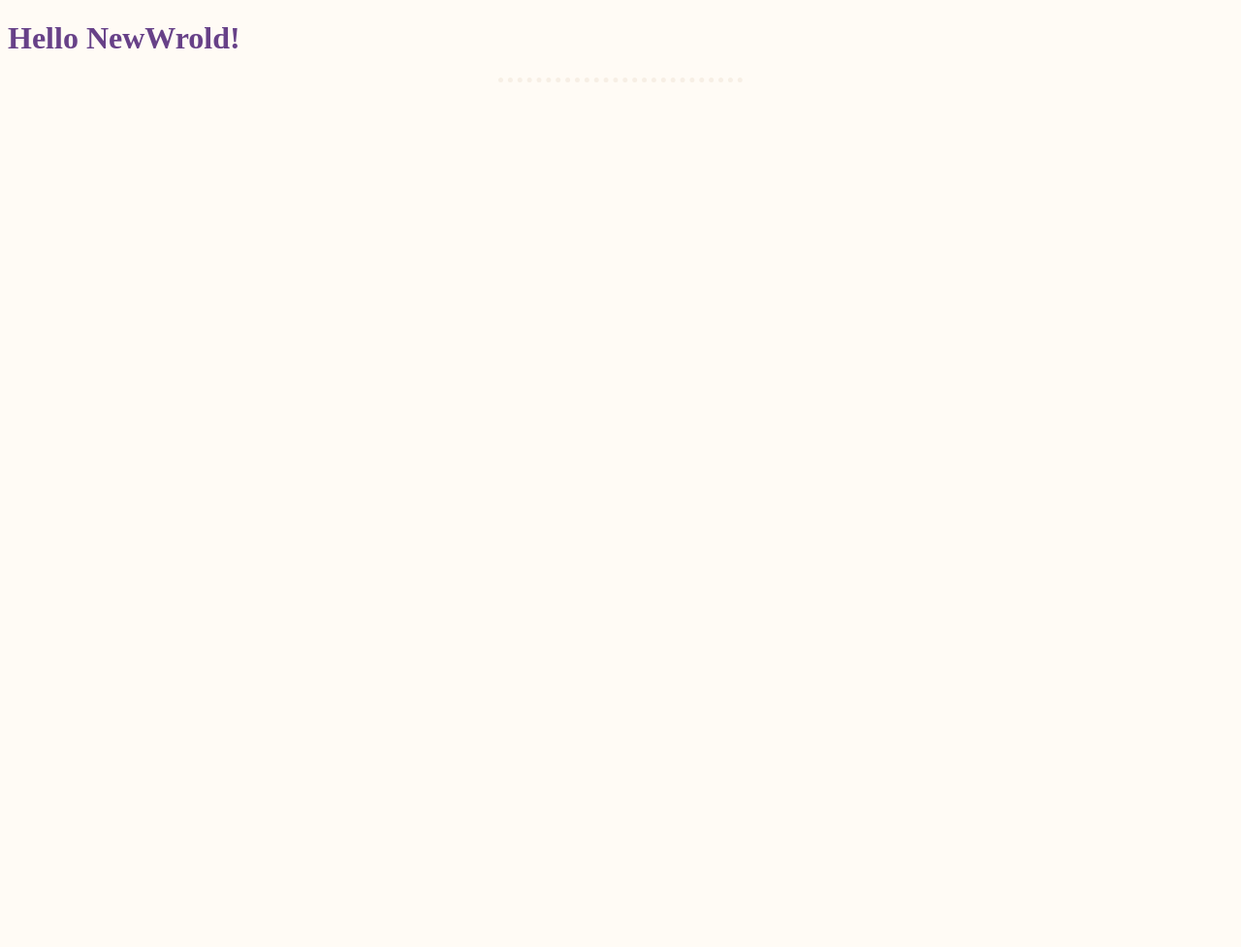
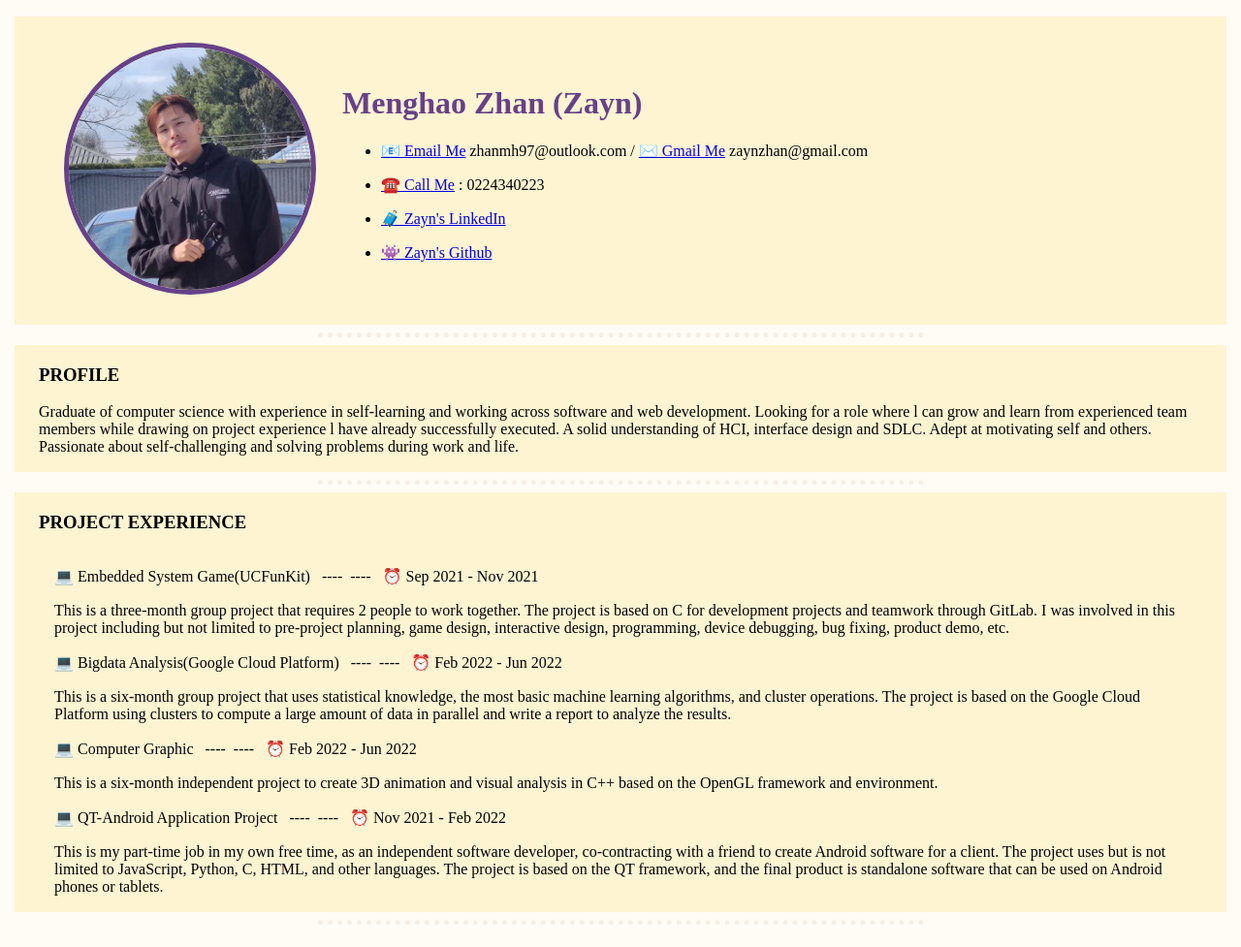
Before and after one commit to Z-Griffith/MyWebsite, a plain HTML site: page index.html in a window 1280 px wide. Shown: the whole page at 97% size. Before the commit the page ends 800 px from the top, so only its background shows below. Drawn offline with Linux system fonts and the light colour scheme.

Commit message:
Basic resume website

```diff
--- a/css/styles.css
+++ b/css/styles.css
@@ -1,17 +1,36 @@
+.myProfile {
+    border-radius: 100%;
+}
+
 body {
+    margin: 10px;
     background-color: #FFFBF5;
+    padding: 5px;
 }
 
 h1 {
     color: #674188;
 }
 
+.myProfile {
+    width: 250px;
+    border: solid;
+    border-width: 5px;
+    border-color: #674188;
+}
 
+.myDetails {
+    margin: 2px auto 2px auto;
+    background-color: #FFF4D2;
+    padding: 1px 2%;
+    /* border-style: dashed;
+    border-color: #674188; */
+}
 
 hr {
     border-style: none;
     border-top-style: dotted;
     border-color: #F7EFE5;
     border-width: 5px;
-    width: 20%;
+    width: 50%;
 }
--- a/index.html
+++ b/index.html
@@ -4,11 +4,90 @@
     <meta charset="UTF-8">
     <meta http-equiv="X-UA-Compatible" content="IE=edge">
     <meta name="viewport" content="width=device-width, initial-scale=1.0">
-    <title>Zayn's Website</title>
-    <link rel="stylesheet" href="/css/styles.css">
+    <title>Zayn Zhan</title>
+    <link rel="stylesheet" href="css/styles.css">
+    <link rel="icon" href="favicon.ico">
 </head>
 <body>
-    <h1>Hello NewWrold!</h1>
+    <div class="myDetails">
+        <table cellspacing="25">
+            <tr>
+                <td><img class="myProfile"src="img/myProfile.png" alt="myProfile"></td>
+                <td>
+                        <h1>Menghao Zhan (Zayn)</h1>
+                        <ul>
+                            <li>
+                                <p>
+                                    <a href="mailto:zhanmh97@outlook.com">📧 Email Me</a> zhanmh97@outlook.com
+                                    /
+                                    <a href="mailto:zaynzhan@gmail.com">✉️ Gmail Me</a> zaynzhan@gmail.com
+                                </p>
+                            </li>
+                            <li><p><a href="tel:+64224340223">☎️ Call Me</a> : 0224340223</p></li>
+                            <li><p><a href="https://www.linkedin.com/in/menghao-zhan-882437216/">🧳 Zayn's LinkedIn</a></p></li>
+                            <li><p><a href="https://github.com/Z-Griffith">👾 Zayn's Github</a></p></li>
+                        </ul>
+                </td>
+            </tr>
+        </table>
+    </div>
     <hr>
+    <div class="myDetails">
+        <h3>PROFILE</h3>
+            <p>
+                Graduate of computer science with experience in self-learning and working across software and web development.
+                Looking for a role where l can grow and learn from experienced team members while drawing on project experience l have already successfully executed.
+                A solid understanding of HCI, interface design and SDLC. Adept at motivating self and others. Passionate about self-challenging and solving problems during work and life.
+            </p>
+    </div>
+    <hr>
+    <div class="myDetails">
+        <h3>PROJECT EXPERIENCE</h3>
+        <table cellspacing="15">
+
+            <tr>
+                <td>💻 Embedded System Game(UCFunKit)
+                        &nbsp&nbsp----&nbsp&nbsp----&nbsp&nbsp
+                        ⏰ Sep 2021 - Nov 2021</td>
+            </tr>
+            <tr>
+                <td>
+                    This is a three-month group project that requires 2 people to work together. The project is based on C for development projects and teamwork through GitLab. I was involved in this project including but not limited to pre-project planning, game design, interactive design, programming, device debugging, bug fixing, product demo, etc.
+                </td>
+            </tr>
+            <tr>
+                <td>💻 Bigdata Analysis(Google Cloud Platform)
+                        &nbsp&nbsp----&nbsp&nbsp----&nbsp&nbsp
+                        ⏰ Feb 2022 - Jun 2022</td>
+            </tr>
+            <tr>
+                <td>
+                    This is a six-month group project that uses statistical knowledge, the most basic machine learning algorithms, and cluster operations. The project is based on the Google Cloud Platform using clusters to compute a large amount of data in parallel and write a report to analyze the results.
+                </td>
+            </tr>
+            <tr>
+                <td>💻 Computer Graphic
+                        &nbsp&nbsp----&nbsp&nbsp----&nbsp&nbsp
+                        ⏰ Feb 2022 - Jun 2022</td>
+            </tr>
+            <tr>
+                <td>
+                    This is a six-month independent project to create 3D animation and visual analysis in C++ based on the OpenGL framework and environment.
+                </td>
+            </tr>
+            <tr>
+                <td>💻 QT-Android Application Project
+                        &nbsp&nbsp----&nbsp&nbsp----&nbsp&nbsp
+                        ⏰ Nov 2021 - Feb 2022</td>
+            </tr>
+            <tr>
+                <td>
+                    This is my part-time job in my own free time, as an independent software developer, co-contracting with a friend to create Android software for a client. The project uses but is not limited to JavaScript, Python, C, HTML, and other languages. The project is based on the QT framework, and the final product is standalone software that can be used on Android phones or tablets.
+                </td>
+            </tr>
+        </table>
+    </div>
+    <hr>
+
 </body>
 </html>
```
Also changed, not shown: favicon.ico (added), img/myProfile.png (added), 1 other file.
